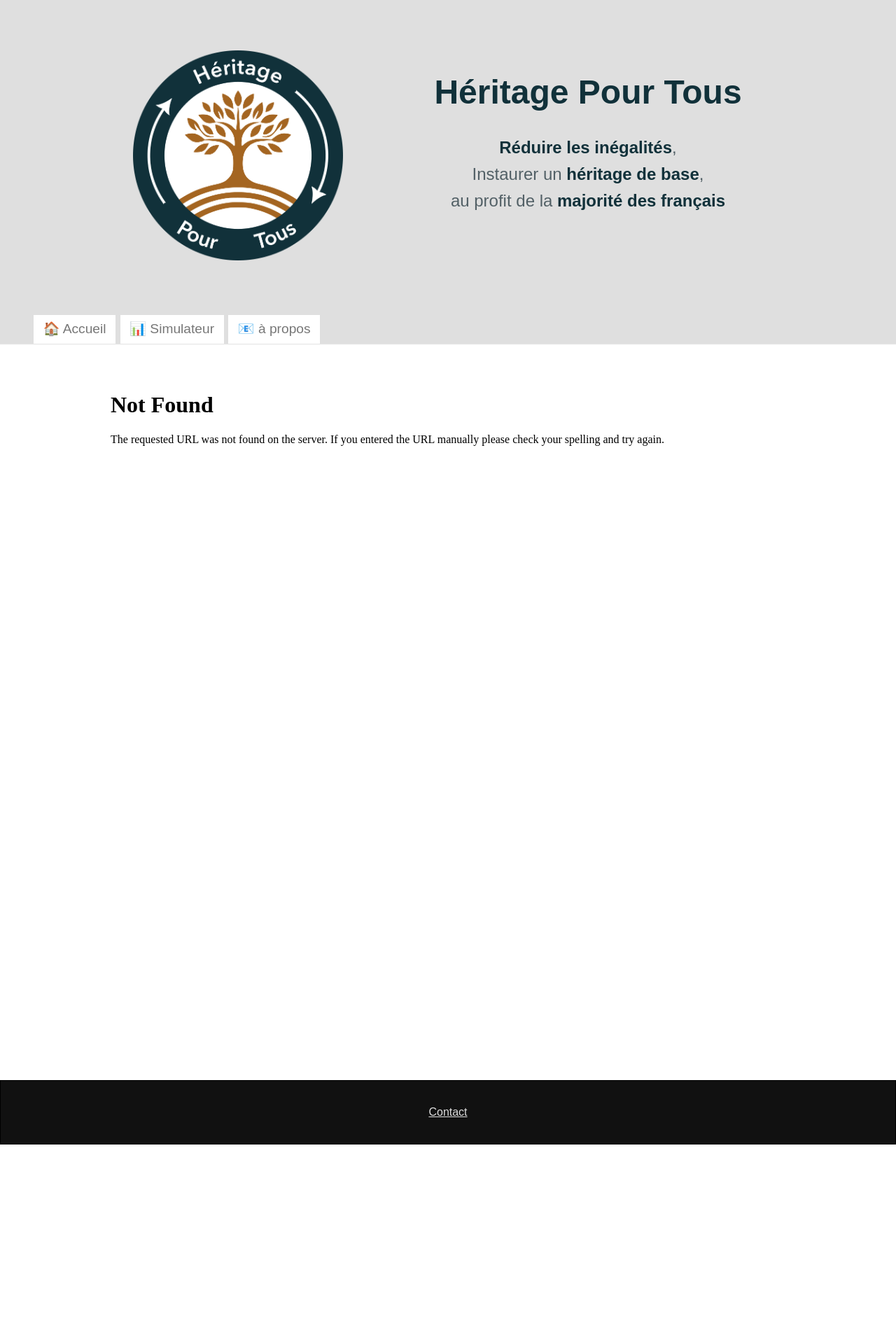
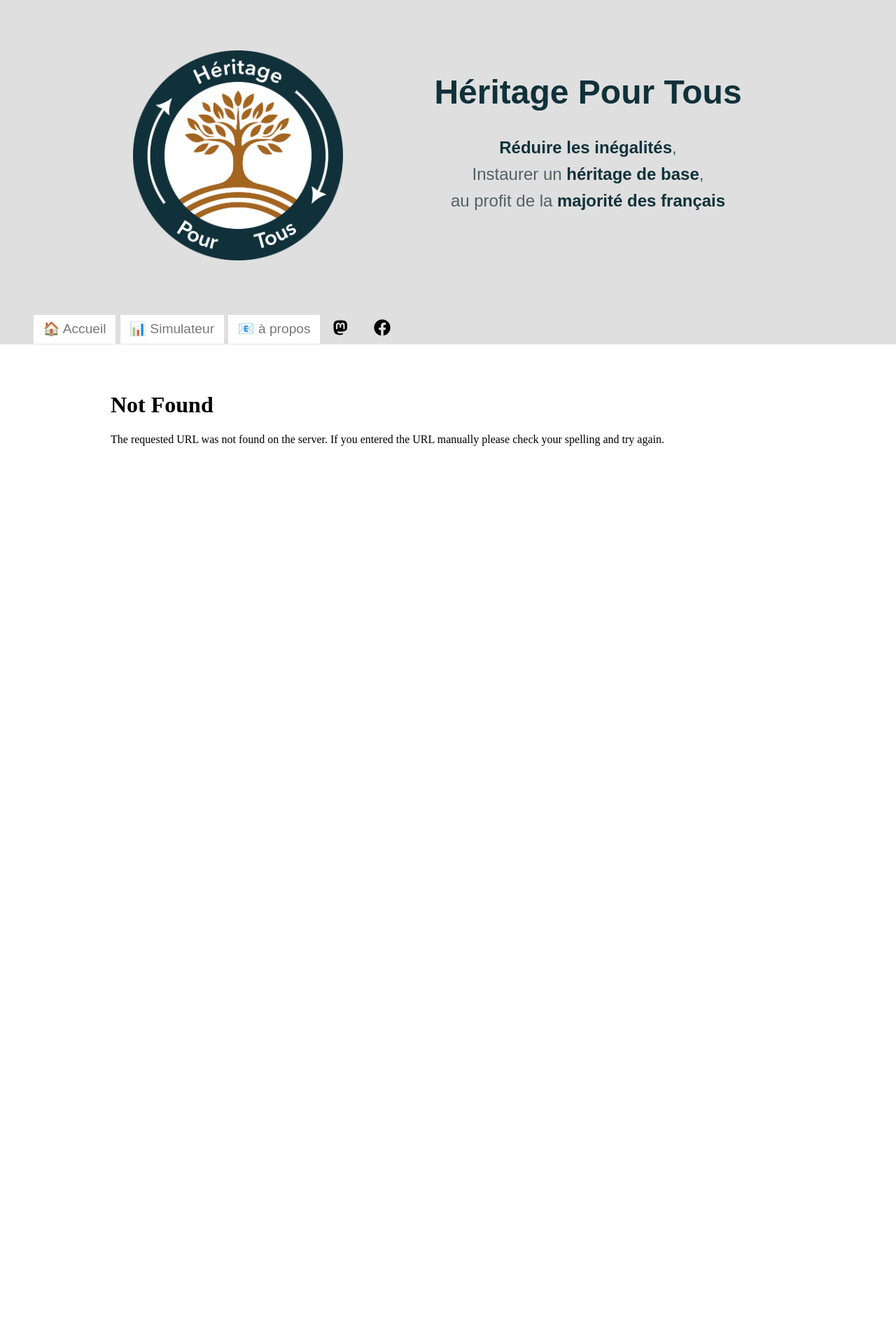
Before and after one commit to raphaeljolivet/heritage, a Python web app: template www/templates/simulateur.html in a window 1280 px wide. Shown: the top 1920 px of the page at 70% size. Before the commit the page ends 1635 px from the top, so only its background shows below. Run offline with Jinja, Linux system fonts and the light colour scheme; the template is opened without the code that fills it, so the values that code supplies are empty.

Commit message:
Added social icons

```diff
--- a/www/dist/css/styles.css
+++ b/www/dist/css/styles.css
@@ -302,5 +302,15 @@
 
 iframe {
   width:100%;
-  height:1000px;
+  height:4000px;
 }
+
+.fa-brands {
+  color:black!important;
+  text-decoration: none !important;
+  padding-left: 0.5em;
+}
+
+.footer .fa-brands {
+  color: white !important;
+}
--- a/www/templates/_layout/base.html
+++ b/www/templates/_layout/base.html
@@ -45,6 +45,11 @@
             <li class="pure-menu-item">
                 <a href="./about" class="pure-menu-link">📧 à propos</a>
             </li>
+
+            <a href="https://piaille.fr/@heritage_pour_tous" class="social-icon fa-brands fa-mastodon"></a>
+            <a href="https://twitter.com/Heritage_p_Tous" class="social-icon fa-brands fa-x-twitter"></a>
+            <a href="https://www.facebook.com/profile.php?id=61557074544826" class="social-icon fa-brands fa-facebook"></a>
+
         </ul>
     </div>
     </div>
@@ -61,7 +66,10 @@
 
 <div class="footer l-box">
     <p>
-        <a href="#">Contact</a>
+            <a href="/about">Contact</a>
+            <a title="Compte Mastodon" href="https://piaille.fr/@heritage_pour_tous" class="social-icon fa-brands fa-mastodon"></a>
+            <a title="Compte X/Twitter" href="https://twitter.com/Heritage_p_Tous" class="social-icon fa-brands fa-x-twitter"></a>
+            <a title="Pge facebook" href="https://www.facebook.com/profile.php?id=61557074544826" class="social-icon fa-brands fa-facebook"></a>
     </p>
 </div>
 
```
Also changed, not shown: www/dist/about.html (+9 -1 lines), www/dist/index.html (+9 -1 lines), www/dist/simulateur.html (+9 -1 lines), www/dist/img/banner-slim.png (added), 1 other file.
